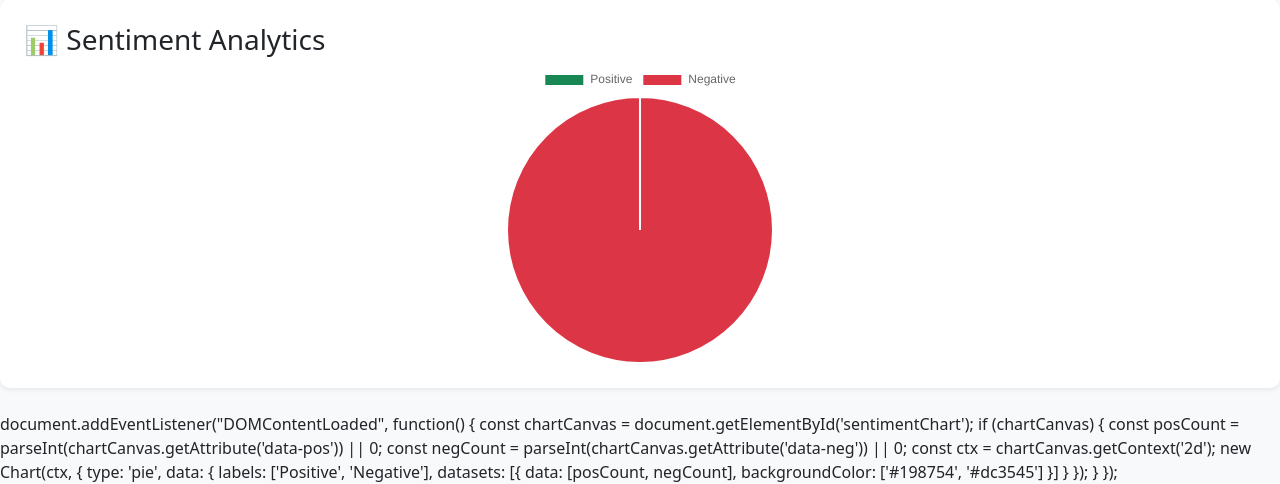
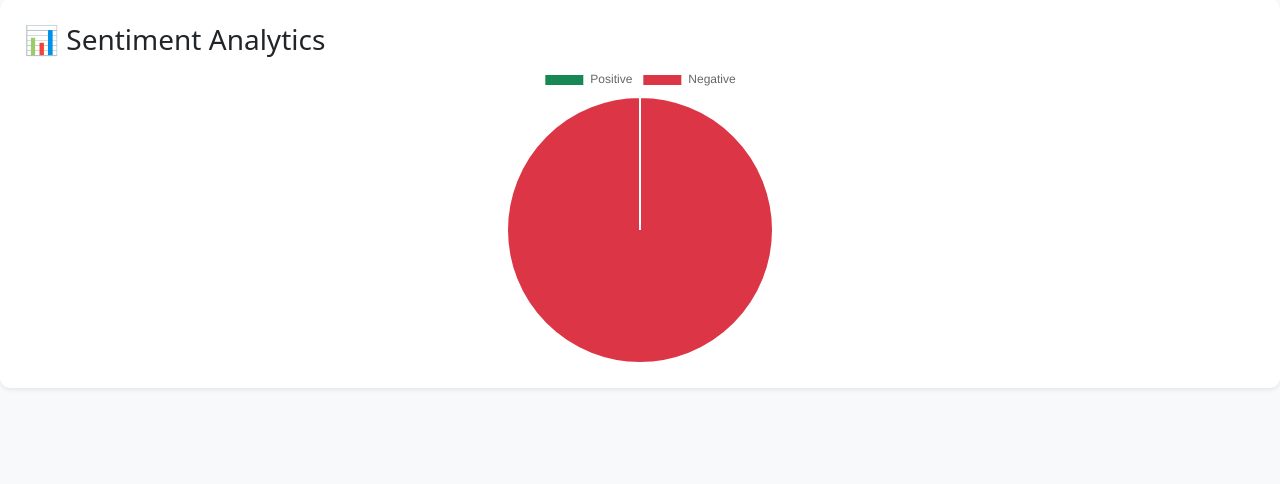
Before and after one commit to KOTI1215/sentiment-project, a Flask app: page / in a window 1280 px wide. Shown: the part 1089-1573 px from the top of the page. After the commit the page ends 1478 px from the top, so only its background shows below. Run offline with Flask 3, Linux system fonts and the light colour scheme; data comes from the database, SQL or seed files in the repository; parts of the project's set-up code (start-up, migrations or seed data) failed here and were passed over.

Commit message:
wrap JS chart script in script tags

```diff
--- a/templates/index.html
+++ b/templates/index.html
@@ -202,24 +202,6 @@
     }
 });
     </script>
-    document.addEventListener("DOMContentLoaded", function() {
-    const chartCanvas = document.getElementById('sentimentChart');
-    if (chartCanvas) {
-        const posCount = parseInt(chartCanvas.getAttribute('data-pos')) || 0;
-        const negCount = parseInt(chartCanvas.getAttribute('data-neg')) || 0;
 
-        const ctx = chartCanvas.getContext('2d');
-        new Chart(ctx, {
-            type: 'pie',
-            data: {
-                labels: ['Positive', 'Negative'],
-                datasets: [{
-                    data: [posCount, negCount],
-                    backgroundColor: ['#198754', '#dc3545']
-                }]
-            }
-        });
-    }
-});
 </body>
 </html>
```
